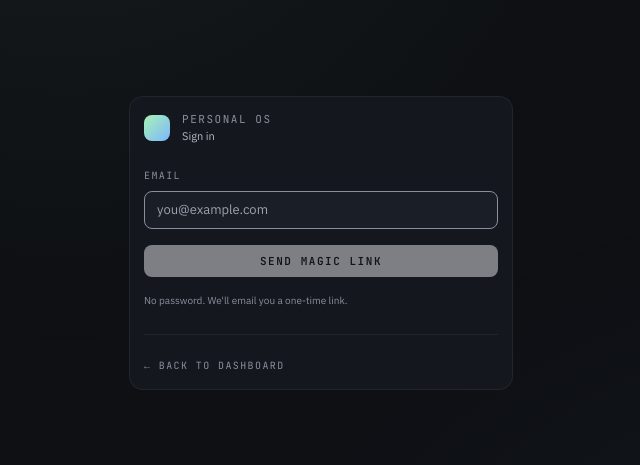
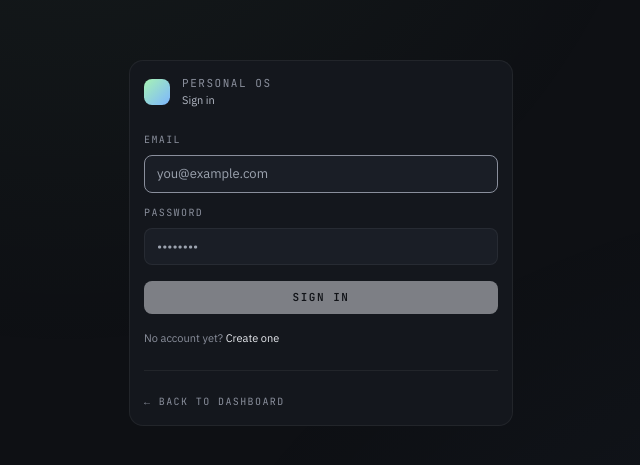
Before and after one commit to dhollis11/personal-os, a Next.js app: page /login in a window 1280 px wide. Shown: the part 157-622 px from the top of the page, without its empty margins (319-959 px from the left). Built offline with nearby package versions, Linux system fonts and the light colour scheme; no server answers.

Commit message:
Update page.tsx

```diff
--- a/app/login/page.tsx
+++ b/app/login/page.tsx
@@ -1,20 +1,33 @@
 'use client';
 
 import { useEffect, useState } from 'react';
+import { useRouter } from 'next/navigation';
 import { getBrowserSupabase, isSupabaseConfigured } from '@/lib/supabase-browser';
 
+type Mode = 'signin' | 'signup';
+
 export default function LoginPage() {
+  const router = useRouter();
+  const [mode, setMode] = useState<Mode>('signin');
   const [email, setEmail] = useState('');
-  const [sent, setSent] = useState(false);
+  const [password, setPassword] = useState('');
   const [error, setError] = useState<string | null>(null);
+  const [info, setInfo] = useState<string | null>(null);
   const [loading, setLoading] = useState(false);
 
-  // If the auth callback bounced us back with an error in the URL, surface it.
+  // Surface any errors that came back via URL (e.g. from old auth redirects).
   useEffect(() => {
     const params = new URLSearchParams(window.location.search);
     const err = params.get('error');
     if (err) setError(err);
   }, []);
+
+  // Clear messages when toggling modes — avoids stale errors confusing the user.
+  function switchMode(next: Mode) {
+    setMode(next);
+    setError(null);
+    setInfo(null);
+  }
 
   async function handleSubmit(e: React.FormEvent) {
     e.preventDefault();
@@ -22,20 +35,67 @@ export default function LoginPage() {
       setError('Supabase is not configured. See README for setup.');
       return;
     }
+
+    const cleanEmail = email.trim().toLowerCase();
+    if (!cleanEmail || !password) return;
+
+    if (mode === 'signup' && password.length < 8) {
+      setError('Password must be at least 8 characters.');
+      return;
+    }
+
     setError(null);
+    setInfo(null);
     setLoading(true);
 
     const sb = getBrowserSupabase();
-    const redirectTo = `${window.location.origin}/auth/callback`;
 
-    const { error: err } = await sb.auth.signInWithOtp({
-      email: email.trim(),
-      options: { emailRedirectTo: redirectTo },
+    if (mode === 'signin') {
+      const { error: err } = await sb.auth.signInWithPassword({
+        email: cleanEmail,
+        password,
       });
+      setLoading(false);
+      if (err) {
+        // Friendlier wording for the most common case
+        if (err.message.toLowerCase().includes('invalid login credentials')) {
+          setError(
+            "Wrong email or password. If you don't have an account yet, click \"Create one\" below.",
+          );
+        } else {
+          setError(err.message);
+        }
+        return;
+      }
+      // Refresh so the server picks up the new session cookie, then go home.
+      router.refresh();
+      router.push('/');
+      return;
+    }
 
+    // SIGN UP
+    const { data, error: err } = await sb.auth.signUp({
+      email: cleanEmail,
+      password,
+    });
     setLoading(false);
-    if (err) setError(err.message);
-    else setSent(true);
+
+    if (err) {
+      setError(err.message);
+      return;
+    }
+
+    // Two possible outcomes depending on the Supabase project settings:
+    //   1. "Confirm email" is OFF  → session is active immediately
+    //   2. "Confirm email" is ON   → user must click an email link to activate
+    if (data.session) {
+      router.refresh();
+      router.push('/');
+    } else {
+      setInfo(
+        'Account created. Check your email and click the confirmation link to finish signing in.',
+      );
+    }
   }
 
   return (
@@ -50,35 +110,14 @@ export default function LoginPage() {
             <div className="font-mono text-[11px] text-inkDim tracking-label">
               PERSONAL OS
             </div>
-            <div className="text-[11px] text-inkMid">Sign in</div>
+            <div className="text-[11px] text-inkMid">
+              {mode === 'signin' ? 'Sign in' : 'Create account'}
+            </div>
           </div>
         </div>
 
-        {sent ? (
-          <div>
-            <div className="text-[13px] font-medium mb-2">Check your email</div>
-            <div className="text-[12px] text-inkDim leading-relaxed">
-              We sent a magic link to{' '}
-              <span className="text-ink font-mono">{email}</span>. Click it to
-              finish signing in. You can close this tab.
-            </div>
-            <button
-              type="button"
-              onClick={() => {
-                setSent(false);
-                setEmail('');
-              }}
-              className="mt-4 font-mono text-[10px] tracking-label text-inkDim hover:text-ink transition-colors"
-            >
-              USE A DIFFERENT EMAIL
-            </button>
-          </div>
-        ) : (
         <form onSubmit={handleSubmit}>
-            <label
-              htmlFor="email"
-              className="clabel block mb-2"
-            >
+          <label htmlFor="email" className="clabel block mb-2">
             Email
           </label>
           <input
@@ -92,21 +131,68 @@ export default function LoginPage() {
             placeholder="you@example.com"
             className="w-full bg-panelHi border border-rule rounded-lg px-3 py-2 text-[13px] outline-none focus:border-inkDim transition-colors"
           />
+
+          <label htmlFor="password" className="clabel block mb-2 mt-3">
+            Password
+          </label>
+          <input
+            id="password"
+            type="password"
+            required
+            autoComplete={mode === 'signin' ? 'current-password' : 'new-password'}
+            value={password}
+            onChange={(e) => setPassword(e.target.value)}
+            placeholder={mode === 'signup' ? 'At least 8 characters' : '••••••••'}
+            className="w-full bg-panelHi border border-rule rounded-lg px-3 py-2 text-[13px] outline-none focus:border-inkDim transition-colors"
+          />
+
           {error && (
-              <div className="mt-3 text-[11px] text-red">{error}</div>
+            <div className="mt-3 text-[11px] text-red leading-relaxed">{error}</div>
           )}
+          {info && (
+            <div className="mt-3 text-[11px] text-accent leading-relaxed">{info}</div>
+          )}
+
           <button
             type="submit"
-              disabled={loading || !email.trim()}
+            disabled={loading || !email.trim() || !password}
             className="w-full mt-4 bg-ink text-bg rounded-lg py-2 font-mono text-[11px] font-semibold tracking-label disabled:opacity-50 transition-opacity"
           >
-              {loading ? 'SENDING…' : 'SEND MAGIC LINK'}
+            {loading
+              ? mode === 'signin'
+                ? 'SIGNING IN…'
+                : 'CREATING ACCOUNT…'
+              : mode === 'signin'
+                ? 'SIGN IN'
+                : 'CREATE ACCOUNT'}
           </button>
-            <div className="mt-4 text-[10px] text-inkDim leading-relaxed">
-              No password. We&apos;ll email you a one-time link.
+        </form>
+
+        <div className="mt-4 text-[11px] text-inkDim">
+          {mode === 'signin' ? (
+            <>
+              No account yet?{' '}
+              <button
+                type="button"
+                onClick={() => switchMode('signup')}
+                className="text-ink hover:text-accent transition-colors underline-offset-2 hover:underline"
+              >
+                Create one
+              </button>
+            </>
+          ) : (
+            <>
+              Already have an account?{' '}
+              <button
+                type="button"
+                onClick={() => switchMode('signin')}
+                className="text-ink hover:text-accent transition-colors underline-offset-2 hover:underline"
+              >
+                Sign in
+              </button>
+            </>
+          )}
         </div>
-          </form>
-        )}
 
         <div className="mt-6 pt-4 border-t border-rule">
           <a
```
Lines whose indentation alone changed are shown as unchanged.
